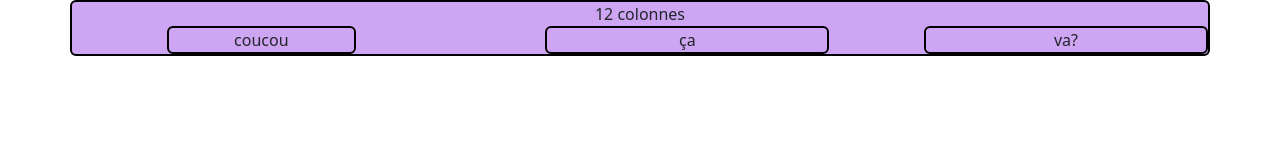
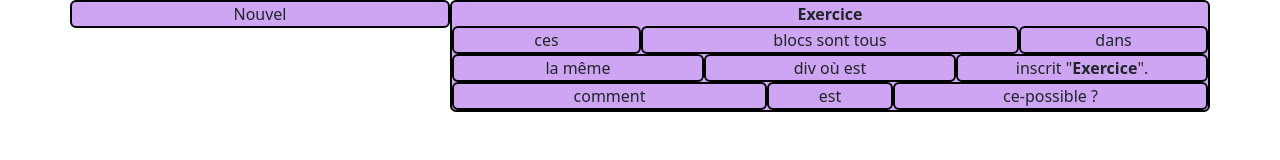
Before and after one commit to MGausseran/exercises-bootstrap, a plain HTML site: page index.html in a window 1280 px wide. Drawn offline with nearby package versions, Linux system fonts and the light colour scheme.

Commit message:
Exercice 2 terminé

```diff
--- a/index.html
+++ b/index.html
@@ -11,15 +11,28 @@
 
 <body>
     <section>
-        <div class="container text-center bg-purple border border-black border-2  rounded">
+        <div class="container text-center">
             <div class="row row-cols-12">
-                <div class="col-12">12 colonnes</div>
-                <div class="col-1"></div>
-                <div class="col-2 border border-black border-2 rounded">coucou</div>
-                <div class="col-2"></div>
-                <div class="col-3 border border-black border-2 rounded">ça</div>
-                <div class="col-1"></div>
-                <div class="col-3 border border-black border-2 rounded">va?</div>
+                <div class="col-4">
+                    <div class="row">
+                        <div class="purple col border border-black border-2 rounded">
+                            <div>Nouvel</div>
+                        </div>
+                    </div>
+                </div>
+                <div class="purple col-8 border border-black border-2 rounded"><b>Exercice</b>
+                    <div class="row row-cols-12">
+                        <div class="col-3 border border-black border-2 rounded">ces</div>
+                        <div class="col-6 border border-black border-2 rounded">blocs sont tous</div>
+                        <div class="col-3 border border-black border-2 rounded">dans</div>
+                        <div class="col-4 border border-black border-2 rounded">la même</div>
+                        <div class="col-4 border border-black border-2 rounded">div où est</div>
+                        <div class="col-4 border border-black border-2 rounded">inscrit "<b>Exercice</b>".</div>
+                        <div class="col-5 border border-black border-2 rounded">comment</div>
+                        <div class="col-2 border border-black border-2 rounded">est</div>
+                        <div class="col-5 border border-black border-2 rounded">ce-possible ?</div>
+                    </div>
+                </div>
             </div>
         </div>
     </section>
--- a/styles.css
+++ b/styles.css
@@ -1,2 +1,2 @@
-.container {
+.purple {
     background-color: #CDA5F3;
```
